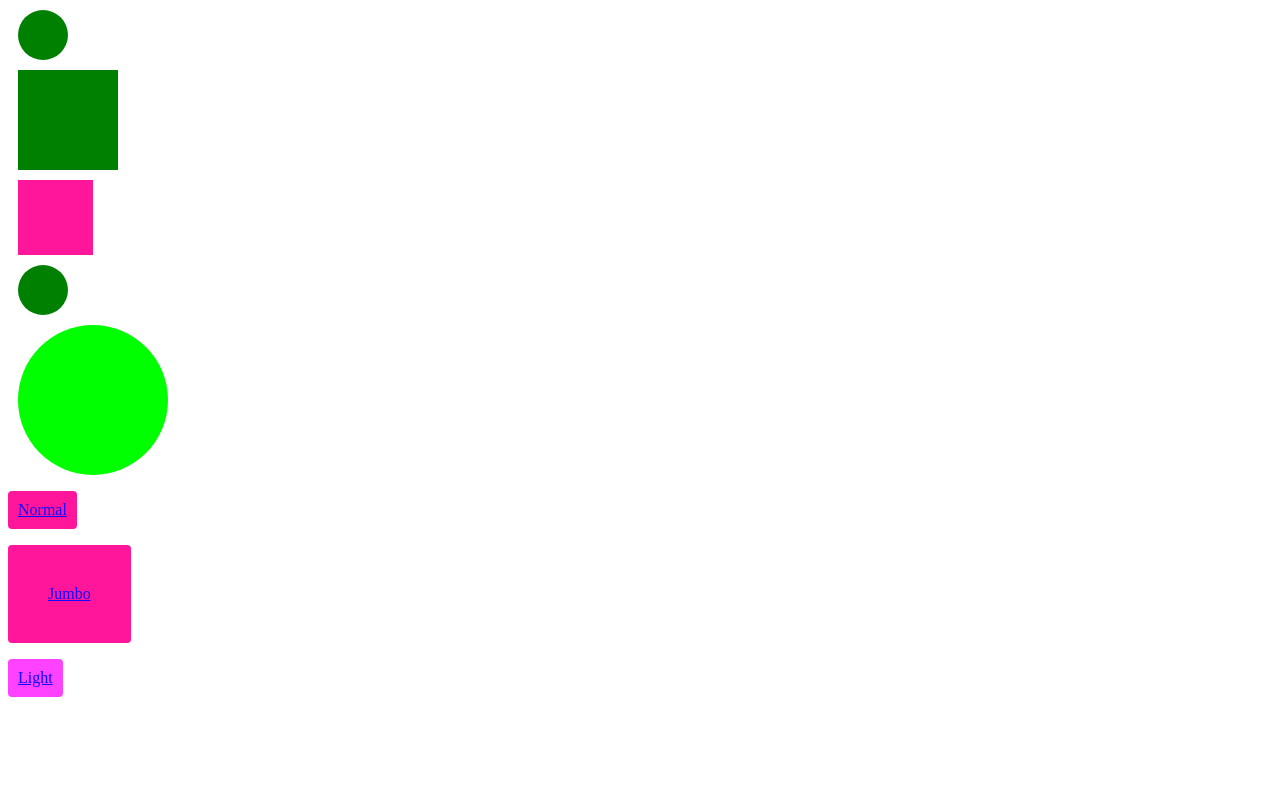
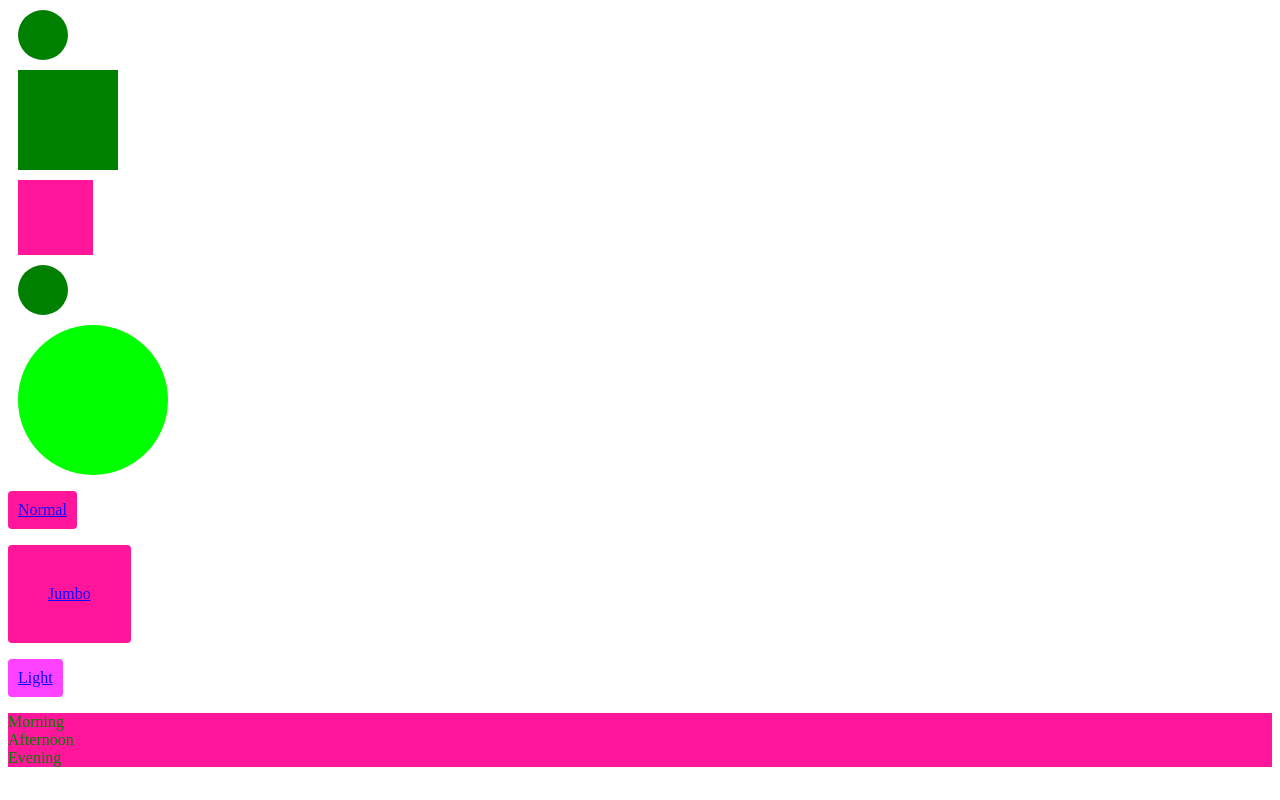
Before and after one commit to irfanuppsala/LESS, a plain HTML site: page index.html in a window 1280 px wide. Drawn offline with Linux system fonts and the light colour scheme.

Commit message:
Added the list style

```diff
--- a/css/my.less
+++ b/css/my.less
@@ -1,6 +1,7 @@
 
 @aColor: green;
 @newColor: #ff169a;
+@borderRadius: 5px;
 
 
 
@@ -74,3 +75,10 @@
               .button;
               background: @buttonBackground * 3;
             }
+
+ .myStyle{
+   list-style: circle;
+   padding: 0;
+   background: @newColor;
+   color: @aColor;
+ }
--- a/index.html
+++ b/index.html
@@ -30,6 +30,13 @@
 
  <!-- Test av matematik end -->
 
+<div>
+    <ul class="myStyle">
+        <li>Morning</li>
+        <li>Afternoon</li>
+        <li>Evening</li>
+    </ul>
+</div>
 
   </body>
 </html>
```
Also changed, not shown: css/my.css.
